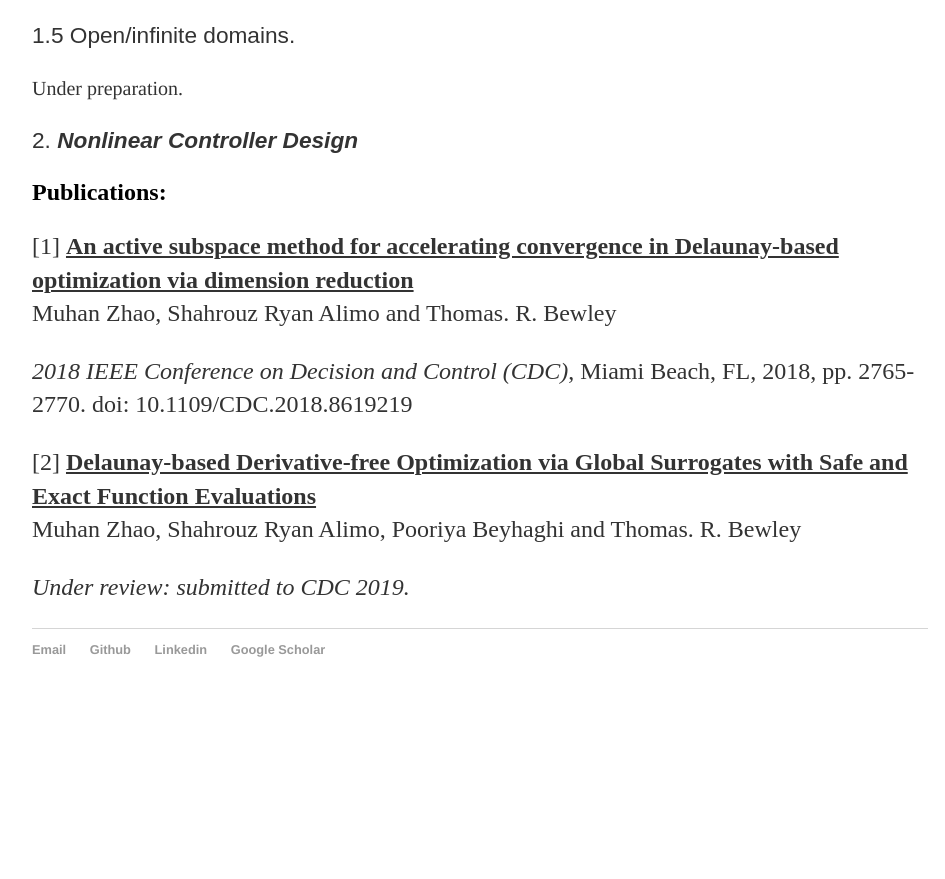
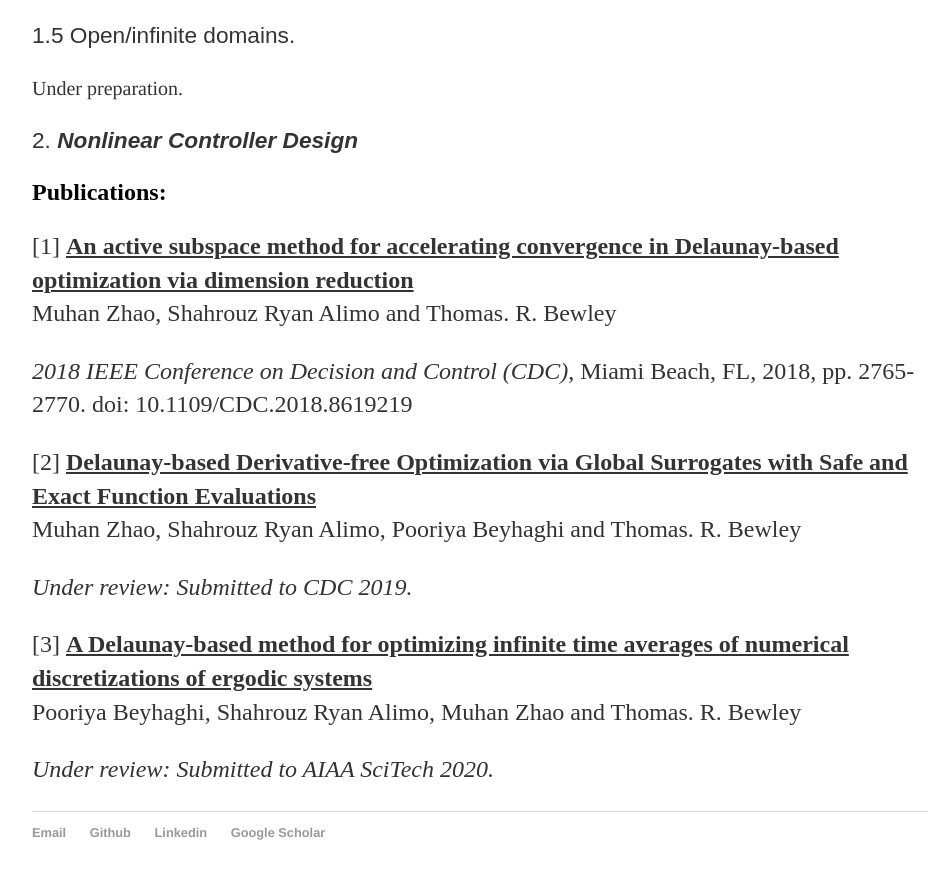
Before and after one commit to kimukook/kimukook.github.io, a Jekyll site: the page built from research/index.html, in a window 1280 px wide and 900 px high, scrolled down 2071 px. Shown: the top 879 px of the window, without its empty margins (160-1105 px from the left). Built offline with Jekyll 4.4.1, drawn with Linux system fonts in a browser that asks for light colours; before the commit the page ends 2788 px from its top, so only the background shows below that.

Commit message:
Update index.html

```diff
--- a/research/index.html
+++ b/research/index.html
@@ -40,5 +40,8 @@ title: Research
 	<p style="font-family: font-size: 15pt;"> <i>2018 IEEE Conference on Decision and Control (CDC)</i>, Miami Beach, FL, 2018, pp. 2765-2770. doi: 10.1109/CDC.2018.8619219 </p>
 	<p> [2] <b><u> Delaunay-based Derivative-free Optimization via Global Surrogates with Safe and Exact Function Evaluations</u></b>
 		<br> Muhan Zhao, Shahrouz Ryan Alimo, Pooriya Beyhaghi and Thomas. R. Bewley </p>
-	<p style="font-family: font-size: 15pt;"> <i> Under review: submitted to CDC 2019. </i> </p>
+	<p style="font-family: font-size: 15pt;"> <i> Under review: Submitted to CDC 2019. </i> </p>
+	<p> [3] <b><u> A Delaunay-based method for optimizing infinite time averages of numerical discretizations of ergodic systems</u></b>
+		<br> Pooriya Beyhaghi, Shahrouz Ryan Alimo, Muhan Zhao and Thomas. R. Bewley </p>
+	<p style="font-family: font-size: 15pt;"> <i> Under review: Submitted to AIAA SciTech 2020. </i> </p>
 </div><!-- /.blurb -->
```
